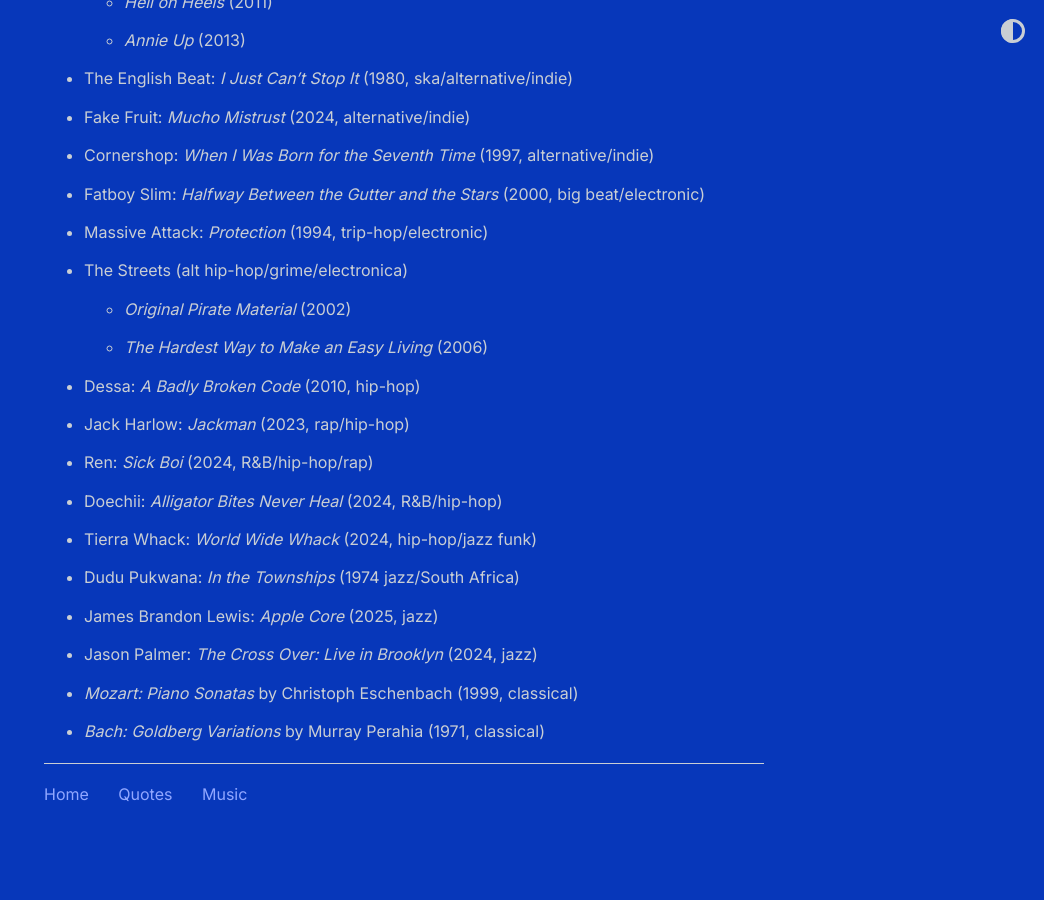
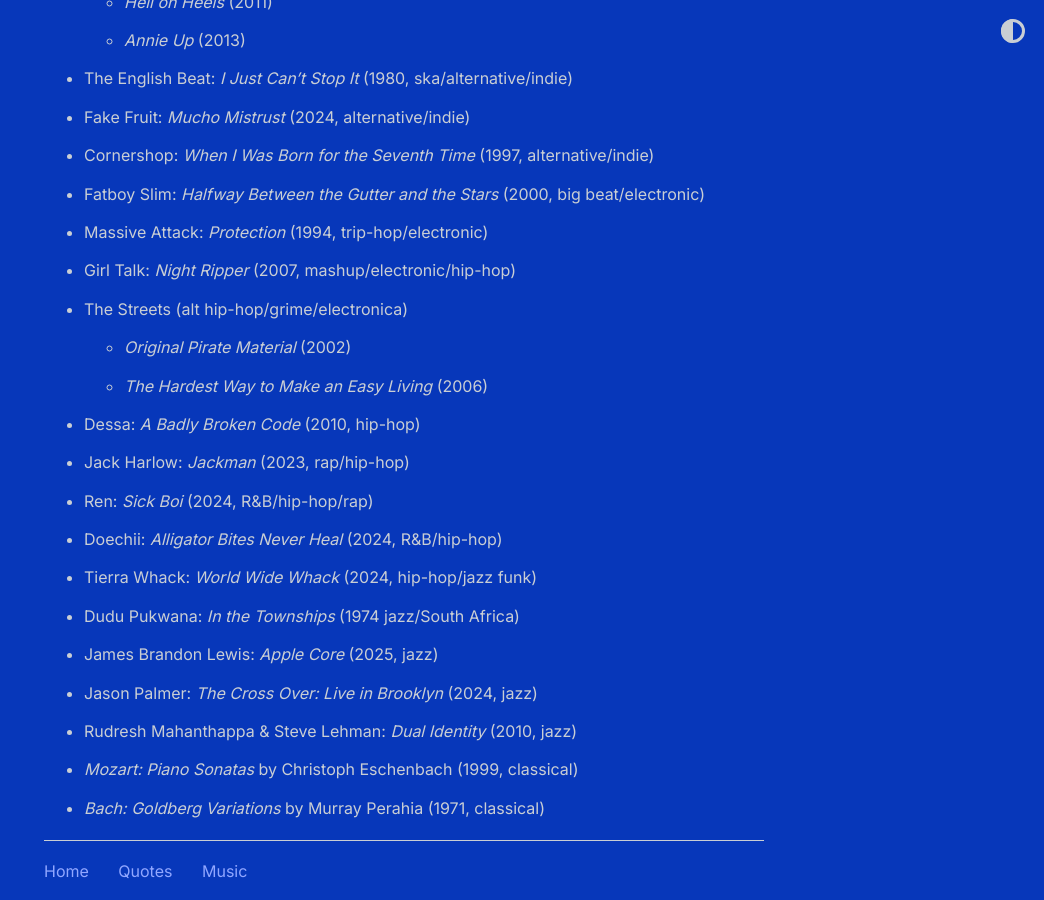
Before and after one commit to shihankanungo/shihankanungo.github.io, a Jekyll site: the page built from music.md, in a window 1280 px wide and 900 px high, scrolled down 2381 px. Shown: the whole window, without its empty margins (236-1280 px from the left). Built offline with Jekyll 4.4.1, drawn with Linux system fonts in a browser that asks for light colours.

Commit message:
Update music.md

```diff
--- a/music.md
+++ b/music.md
@@ -84,6 +84,7 @@
 - Cornershop: *When I Was Born for the Seventh Time* (1997, alternative/indie)
 - Fatboy Slim: *Halfway Between the Gutter and the Stars*  (2000, big beat/electronic)
 - Massive Attack: *Protection* (1994, trip-hop/electronic)
+- Girl Talk: *Night Ripper* (2007, mashup/electronic/hip-hop)
 - The Streets (alt hip-hop/grime/electronica)
   - *Original Pirate Material* (2002)
   - *The Hardest Way to Make an Easy Living* (2006)
@@ -95,5 +96,6 @@
 - Dudu Pukwana: *In the Townships* (1974 jazz/South Africa)
 - James Brandon Lewis: *Apple Core* (2025, jazz)
 - Jason Palmer: _The Cross Over: Live in Brooklyn_ (2024, jazz)
+- Rudresh Mahanthappa & Steve Lehman: *Dual Identity* (2010, jazz)
 - *Mozart: Piano Sonatas* by Christoph Eschenbach (1999, classical)
 - *Bach: Goldberg Variations* by Murray Perahia (1971, classical)
```
